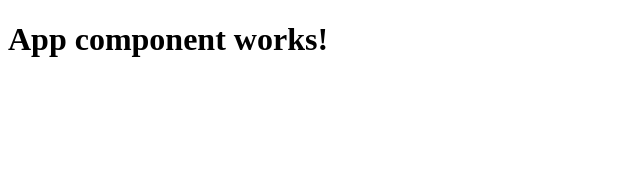
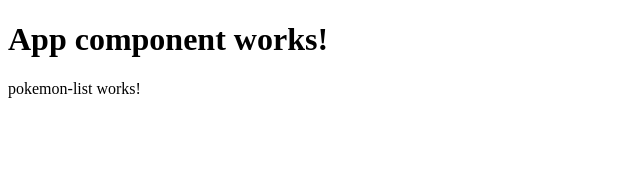
Before and after one commit to ricardo-cas/pokedex-app, an Angular app: page / in a window 1280 px wide. Shown: the top 170 px of the page, without its empty margins (0-640 px from the left). Built offline with nearby package versions, Linux system fonts and the light colour scheme.

Commit message:
:sparkles: feat: adicionado componente pokemon-list

```diff
--- a/package.json
+++ b/package.json
@@ -4,6 +4,7 @@
   "scripts": {
     "ng": "ng",
     "start": "ng serve",
+    "dev": "ng serve -o",
     "build": "ng build",
     "watch": "ng build --watch --configuration development",
     "test": "ng test"
--- a/src/app/app.component.html
+++ b/src/app/app.component.html
@@ -1,2 +1,3 @@
 <h1>App component works!</h1>
+<app-pokemon-list></app-pokemon-list>
 <router-outlet></router-outlet>
--- a/src/app/app.module.ts
+++ b/src/app/app.module.ts
@@ -3,10 +3,12 @@
 
 import { AppRoutingModule } from './app-routing.module';
 import { AppComponent } from './app.component';
+import { PokemonListComponent } from './pokemon-list/pokemon-list.component';
 
 @NgModule({
   declarations: [
-    AppComponent
+    AppComponent,
+    PokemonListComponent
   ],
   imports: [
     BrowserModule,
--- /dev/null
+++ b/src/app/pokemon-list/pokemon-list.component.html
@@ -0,0 +1 @@
+<p>pokemon-list works!</p>
--- /dev/null
+++ b/src/app/pokemon-list/pokemon-list.component.ts
@@ -0,0 +1,15 @@
+import { Component, OnInit } from '@angular/core';
+
+@Component({
+  selector: 'app-pokemon-list',
+  templateUrl: './pokemon-list.component.html',
+  styleUrls: ['./pokemon-list.component.scss']
+})
+export class PokemonListComponent implements OnInit {
+
+  constructor() { }
+
+  ngOnInit(): void {
+  }
+
+}
```
Also changed, not shown: src/app/pokemon-list/pokemon-list.component.scss (added), 1 other file (tests, documents, lock files or other folders).
